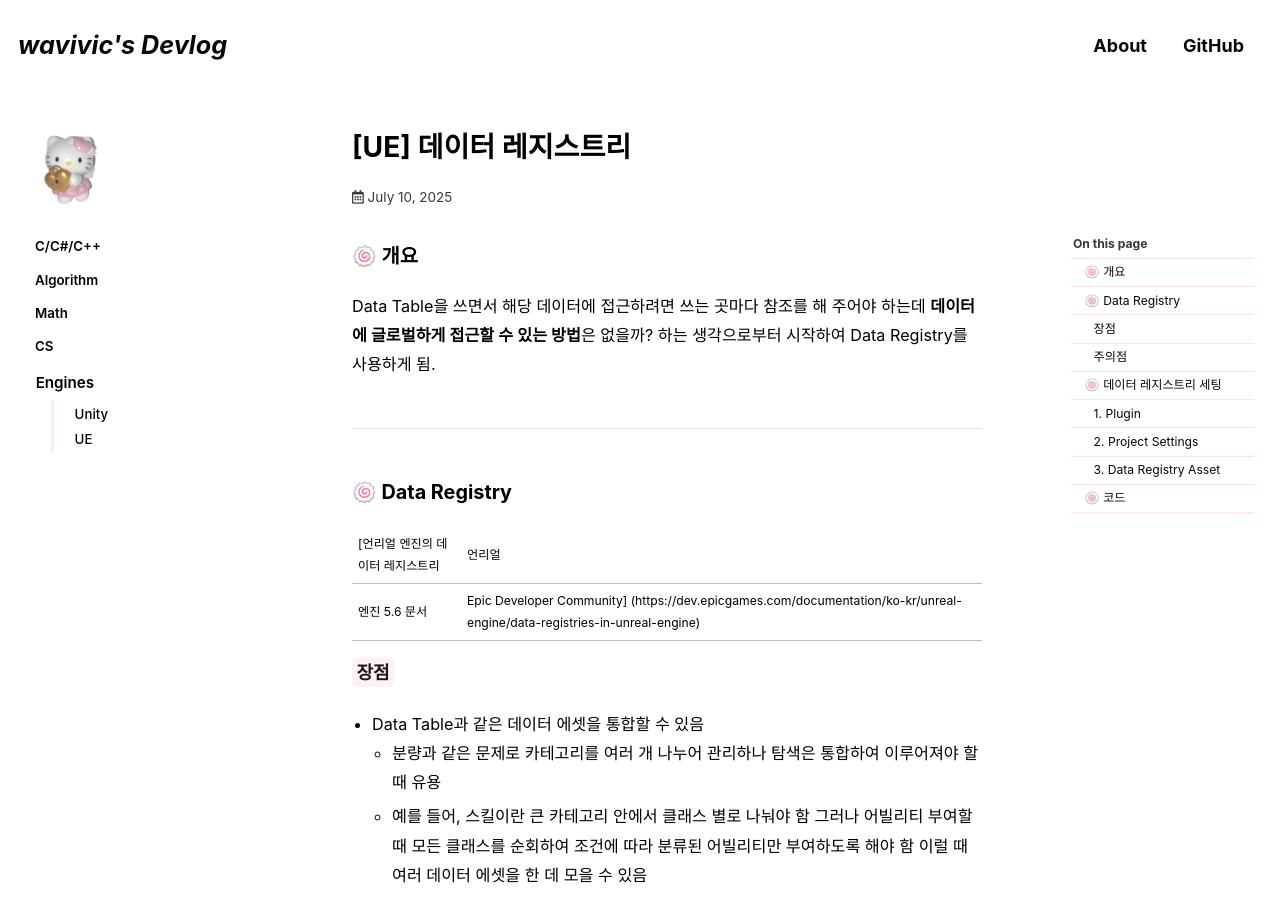
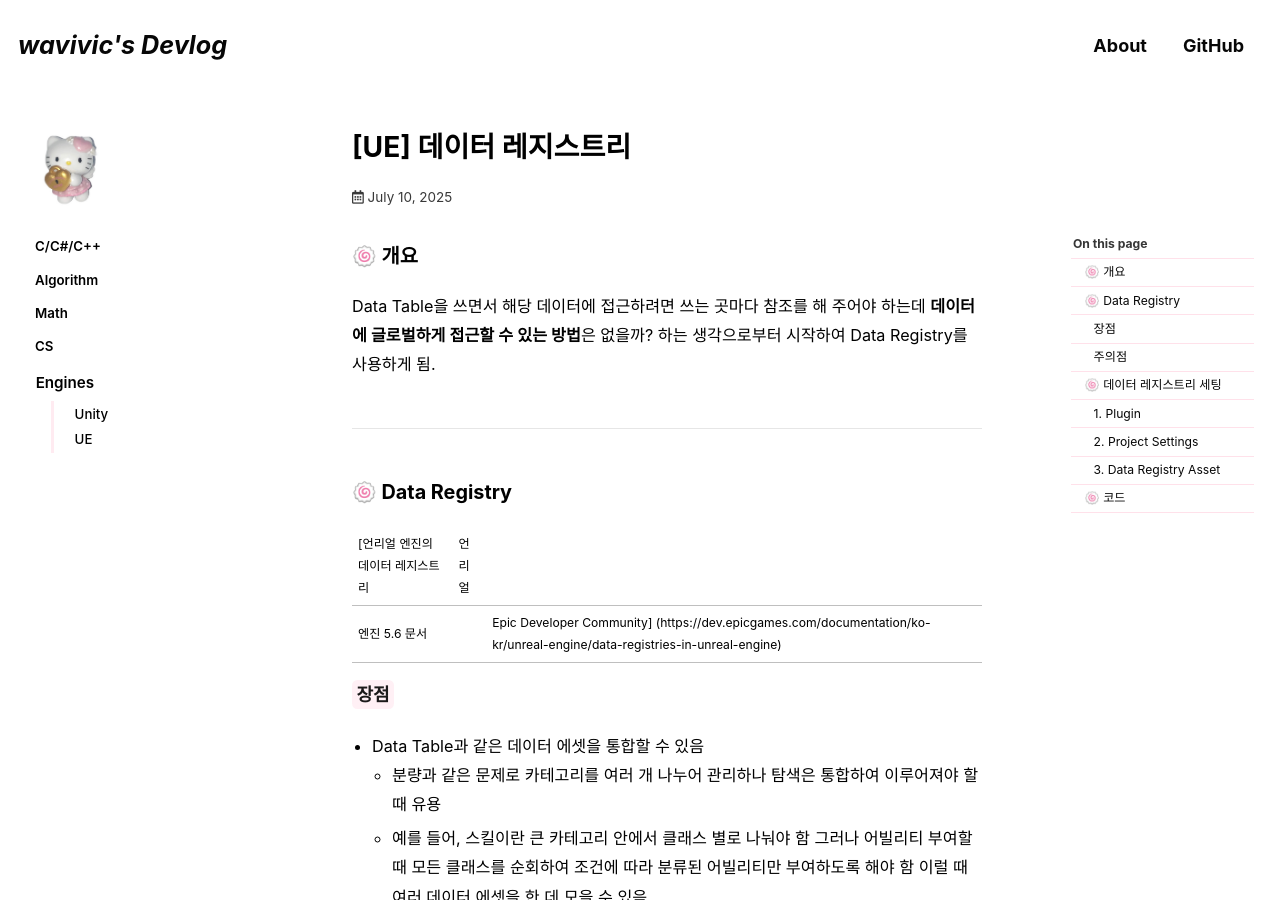
Before and after one commit to wavivic/wavivic.github.io, a Jekyll site: the page built from _posts/2025-07-10-ue-data-registry.md, in a window 1280 px wide and 900 px high. Built offline with Jekyll 4.4.1, drawn with Linux system fonts in a browser that asks for light colours; cached includes are drawn as plain includes; some web fonts are replaced; comment, search, counter and statistics services are not loaded.

```diff
--- a/_posts/2025-07-10-ue-data-registry.md
+++ b/_posts/2025-07-10-ue-data-registry.md
@@ -25,7 +25,7 @@ Data Table을 쓰면서 해당 데이터에 접근하려면 쓰는 곳마다 참
 ### 🍥 Data Registry
 
 [언리얼 엔진의 데이터 레지스트리 | 언리얼
-엔진 5.6 문서 | Epic Developer Community] (https://dev.epicgames.com/documentation/ko-kr/unreal-engine/data-registries-in-unreal-engine)
+엔진 5.6 문서 || Epic Developer Community] (https://dev.epicgames.com/documentation/ko-kr/unreal-engine/data-registries-in-unreal-engine)
 
 #### <mark>장점</mark>
 
```
